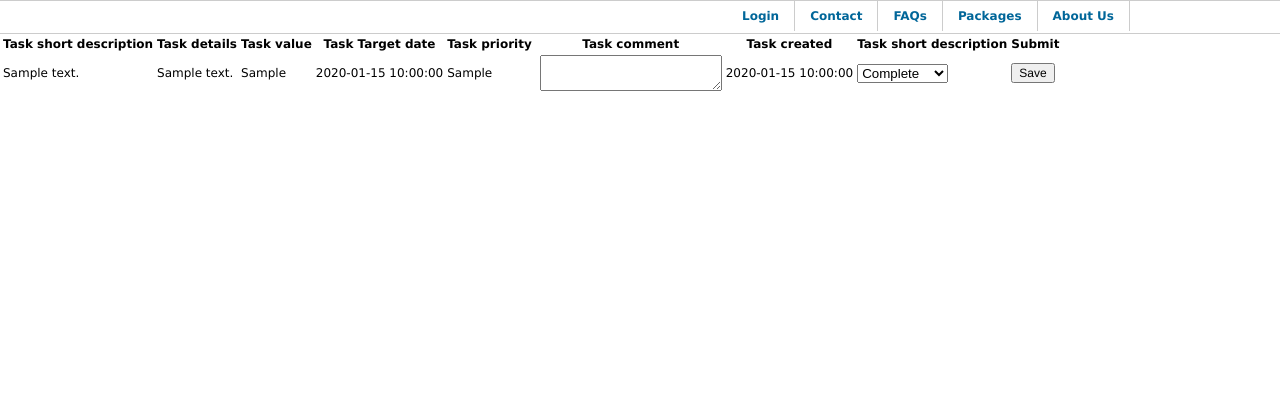
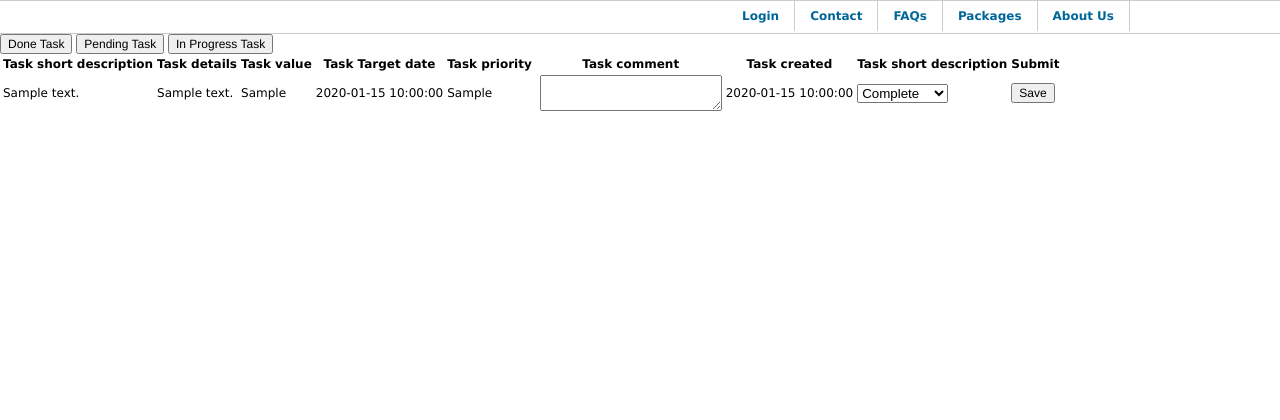
Before and after one commit to vijay99yrs/99yrs, a CodeIgniter app: the page made by application/views/user_view.php in a window 1280 px wide. Shown: the part 130-550 px from the top of the page. Run offline with CodeIgniter, Linux system fonts and the light colour scheme; the template is opened without the code that fills it: most values are stand-ins (such as "Sample title", 1, 10 or a date in 2020); some libraries are stand-ins or nearby versions.

Commit message:
changes one by sumeet & added db backup file.

```diff
--- a/application/config/config.php
+++ b/application/config/config.php
@@ -16,7 +16,7 @@
 */
 error_reporting(E_ALL ^ (E_NOTICE | E_WARNING));
 //$config['base_url']	= 'http://localhost/ci/';
-$config['base_url']	= 'http://localhost.99/ci/';
+$config['base_url']	= 'http://localhost.99/';
 
 /*
 |--------------------------------------------------------------------------
--- a/application/controllers/user.php
+++ b/application/controllers/user.php
@@ -46,7 +46,11 @@
 			redirect('login');
 		}
 
-
+		public function get_done_task()
+		{
+			$tasks=$this->user_model->get_done_task();
+			print_r($tasks);
+		}
 
 
 
--- a/application/models/user_model.php
+++ b/application/models/user_model.php
@@ -123,7 +123,7 @@ if ( ! defined('BASEPATH')) exit('No direct script access allowed');
 			$content="Task no : $id is updated by ".$this->session->userdata('full_name');
 
 
-			//$this->sendemail($username,$content,$email_parent);
+			$this->sendemail($username,$content,$email_parent);
 			$this->db->query($add_user_response);
 			return true;
 		}
@@ -188,6 +188,11 @@ if ( ! defined('BASEPATH')) exit('No direct script access allowed');
 							  $mail->ClearAttachments();
 		}
 
+		public function get_done_task()
+		{
+
+		}
+
 
 	}
 ?>
--- a/application/views/user_view.php
+++ b/application/views/user_view.php
@@ -21,12 +21,33 @@
             }
         });
     });
+
+
+    //done task code
+    $('#done').on('click', function () {
+        //alert(task_id+'---'+comment+'---'+task_status);
+        $.ajax({
+            url: 'user/get_done_task',
+            data: {},
+            dataType : 'json',
+            success: function (data) {
+
+            }
+        });
+    });
+
+
 });
 </script>
 
      <div id="wrapper_header">
 
      	<div class="task_details">
+     		<div>
+     			 <input type="button" id="done" name="done" value="Done Task">
+     			 <input type="button" id="pending" name="pending" value="Pending Task">
+     			 <input type="button" id="in_progress" name="in_progress" value="In Progress Task">
+     		</div>
      		<table>
      							<tr>
 						     	  <th>Task short description </th>
```
Also changed, not shown: 5 other files.
